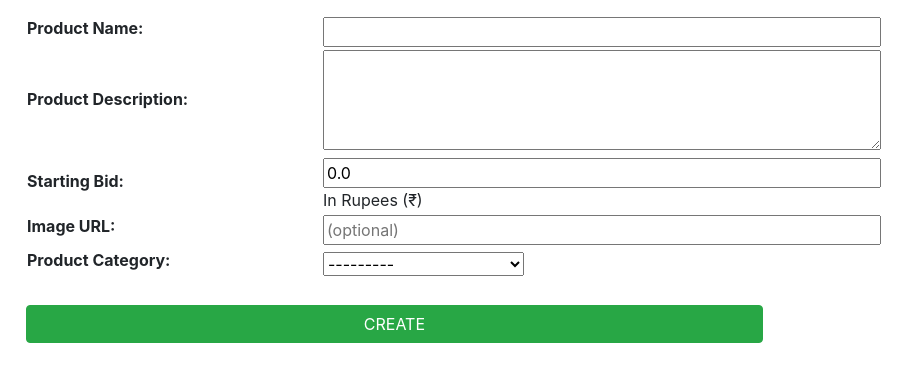
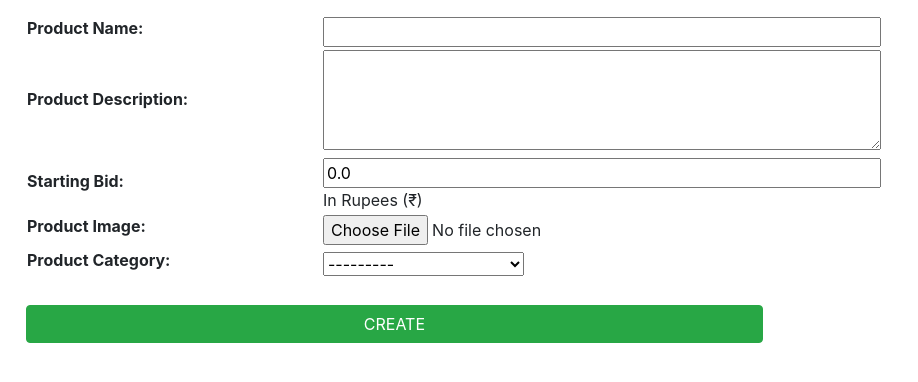
Before and after one commit to Harshs0891/eMarket, a Django app: page /createListing in a window 1280 px wide. Shown: the part 174-556 px from the top of the page, without its empty margins (0-918 px from the left). Run offline with Django 3.2, Linux system fonts and the light colour scheme; a user stored in the database is signed in; some libraries are stand-ins or nearby versions.

Commit message:
minor changes

```diff
--- a/auctions/models.py
+++ b/auctions/models.py
@@ -20,7 +20,7 @@ class Listing(models.Model):
     title = models.CharField(max_length=32)
     description = models.TextField(max_length=200)
     currentBid = models.DecimalField(help_text="In Rupees (₹)", default=0.0, decimal_places=2, max_digits=12)
-    image = models.URLField(blank=True)
+    image = models.ImageField(upload_to='images/', blank=True)
     category = models.CharField(max_length=3, choices=CATEGORIES, blank=True)
     listedBy = models.ForeignKey(User, on_delete=models.CASCADE, related_name="mylistings")
     listedOn = models.DateTimeField(auto_now_add=True)
--- a/auctions/templates/auctions/create_listing.html
+++ b/auctions/templates/auctions/create_listing.html
@@ -1,7 +1,7 @@
 {% extends "auctions/layout.html" %}
 
 {% block body %}
-    <form method="post" style="display: flex; flex-direction: column; padding: 16px;">
+    <form method="post" enctype="multipart/form-data" style="display: flex; flex-direction: column; padding: 16px;">
         {% csrf_token %}
         <table>{{form}}</table>
         <input type="submit" value="CREATE" class="btn btn-success mt-4">
--- a/auctions/templates/auctions/listing.html
+++ b/auctions/templates/auctions/listing.html
@@ -41,7 +41,7 @@
                                 Current Price: ₹ {{product.currentBid}}
                                 {% if bidMsg is not None %}
                                     <small class="text-muted">({{bidMsg}} among {{totalBids}} other(s))</small>
-                                {% else %}
+                                {% elif user.is_authenticated and user.id != product.listedBy.id %}
                                     <small class="text-muted">(Be the first to bid)</small>
                                 {% endif %}
                             </h5>
--- a/auctions/urls.py
+++ b/auctions/urls.py
@@ -1,5 +1,7 @@
-from django.urls import path
-
+from django.conf import settings
+from django.conf.urls.static import static
+from django.contrib import admin
+from django.urls import include, path
 from . import views
 
 urlpatterns = [
@@ -17,3 +19,6 @@ urlpatterns = [
     path("watchlist", views.watchlist, name="watchlist"),
     path("category/<str:cid>", views.category, name="category")
 ]
+
+if settings.DEBUG:
+    urlpatterns += static(settings.MEDIA_URL, document_root=settings.MEDIA_ROOT)
--- a/auctions/views.py
+++ b/auctions/views.py
@@ -6,7 +6,6 @@ from django.db import IntegrityError
 from django.http import HttpResponse, HttpResponseRedirect
 from django.shortcuts import render
 from django.urls import reverse
-
 from .models import *
 
 class CreateListingForm(forms.ModelForm):
@@ -19,15 +18,15 @@ class CreateListingForm(forms.ModelForm):
                 'cols': 2,
                 'style': 'height: 100px; width: max-width; min-width: 40vw;'
             }),
-            "image": forms.URLInput(attrs= {
-                'placeholder': "(optional)"
-            })
+            "image": forms.ClearableFileInput(attrs={
+                'placeholder': "(optional)",
+            }),
         }
         labels = {
             'title': 'Product Name',
             'description': 'Product Description',
             'currentBid': 'Starting Bid',
-            'image': 'Image URL',
+            'image': 'Product Image',
             'category': 'Product Category'
         }
 
--- a/commerce/settings.py
+++ b/commerce/settings.py
@@ -12,9 +12,12 @@ https://docs.djangoproject.com/en/3.0/ref/settings/
 
 import os
 
+
 # Build paths inside the project like this: os.path.join(BASE_DIR, ...)
 BASE_DIR = os.path.dirname(os.path.dirname(os.path.abspath(__file__)))
 
+MEDIA_URL = '/media/'
+MEDIA_ROOT = os.path.join(BASE_DIR, 'media')
 
 # Quick-start development settings - unsuitable for production
 # See https://docs.djangoproject.com/en/3.0/howto/deployment/checklist/
```
Also changed, not shown: db.sqlite3, media/images/ezqap_512.jpg (added).
